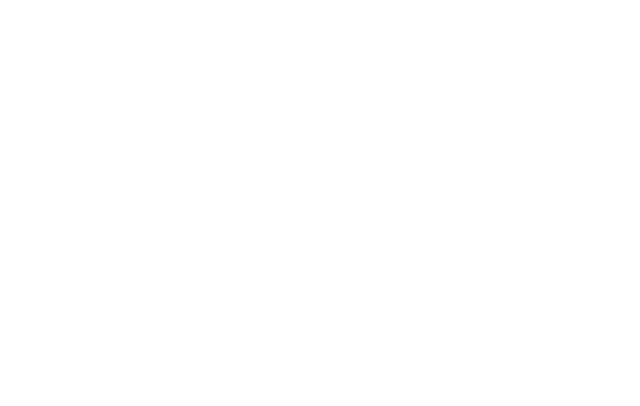
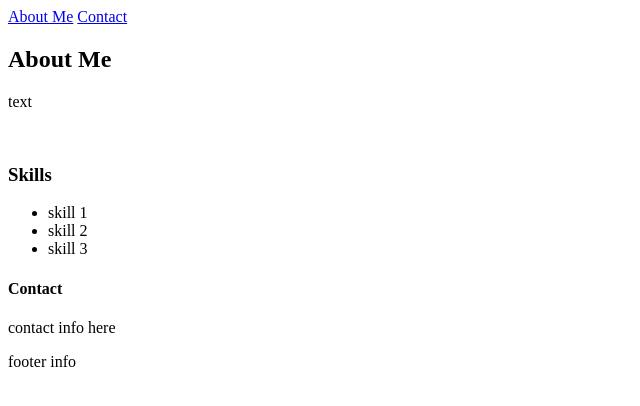
Before and after one commit to Elgin-Schultz/Personal-Website, a plain HTML site: page index.html in a window 1280 px wide. Shown: the whole page, without its empty margins (0-640 px from the left). Drawn offline with Linux system fonts and the light colour scheme.

Commit message:
add main

```diff
--- a/index.html
+++ b/index.html
@@ -4,7 +4,47 @@
     <meta charset="UTF-8" />
     <meta http-equiv="X-UA-Compatible" content="IE=edge" />
     <meta name="viewport" content="width=device-width, initial-scale=1.0" />
-    <title>Elgin</title>
+    <title>Elgin Schultz</title>
+
+
   </head>
-  <body></body>
+  <body>
+    <header>
+
+      <nav id="nav">
+        <a href="#about-me">About Me</a>
+        <a href="#contact">Contact</a>
+      </nav>
+    </header>
+    <main>
+      <section id="about-me">
+        <h2>About Me</h2>
+        <p>text</p>
+
+
+      <img src="" alt="" />
+
+
+        <h3>Skills</h3>
+        <ul>
+          <li>skill 1</li>
+          <li>skill 2</li>
+          <li>skill 3</li>
+        </ul>
+      </section>
+
+      <section id="contact">
+        <h4>Contact</h4>
+        <p>contact info here</p>
+      </section>
+
+
+    </main>
+    <footer>
+      <p>footer info</p>
+    </footer>
+  </body>
 </html>
+
+  </body>
+</html>
```
